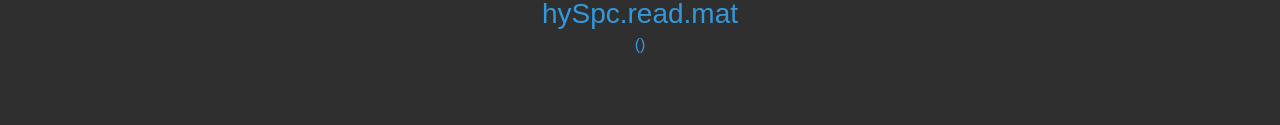
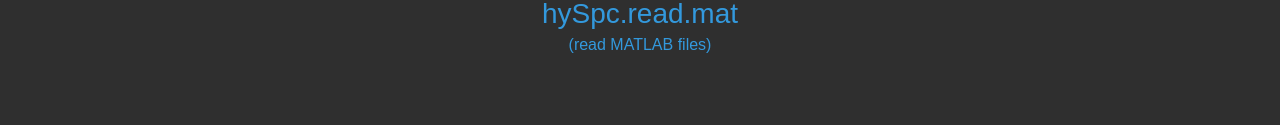
Before and after one commit to r-hyperspec/r-hyperspec.github.io, a plain HTML site: page index.html in a window 1280 px wide. Shown: the part 431-556 px from the top of the page. Drawn offline with nearby package versions, Linux system fonts and the light colour scheme.

Commit message:
update description of read.mat package

```diff
--- a/index.html
+++ b/index.html
@@ -171,7 +171,7 @@
 
     <div class="col">
       <h3 class="margin"><a class = "hyspc-pkg" href="https://github.com/r-hyperspec/hySpc.read.mat/">
-        hySpc.read.mat <p class="notbold">()</p>
+        hySpc.read.mat <p class="notbold">(read MATLAB files)</p>
       </a></h3>
     </div>
 <!--
```
